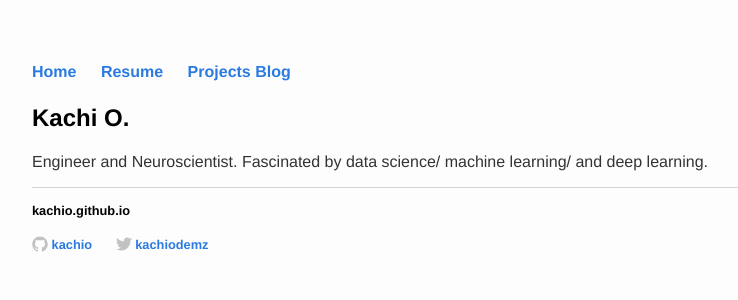
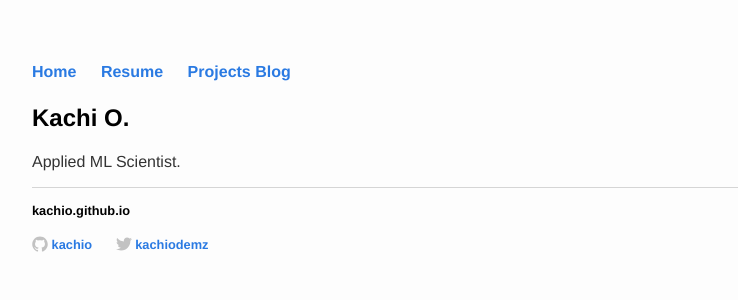
Before and after one commit to kachiO/kachio.github.io, a Jekyll site: the page built from index.html, in a window 1280 px wide. Shown: the top 300 px of the page, without its empty margins (160-898 px from the left). Built offline with Jekyll 4.4.1, drawn with Linux system fonts in a browser that asks for light colours.

Commit message:
Update index.html

```diff
--- a/index.html
+++ b/index.html
@@ -4,7 +4,7 @@ title: Kachi O.
 ---
 <div class="blurb">
 	<h1>Kachi O. </h1>
-	<p> Engineer and Neuroscientist. Fascinated by data science/ machine learning/ and deep learning.
+	<p> Applied ML Scientist.
 
 
 	</p>
```
